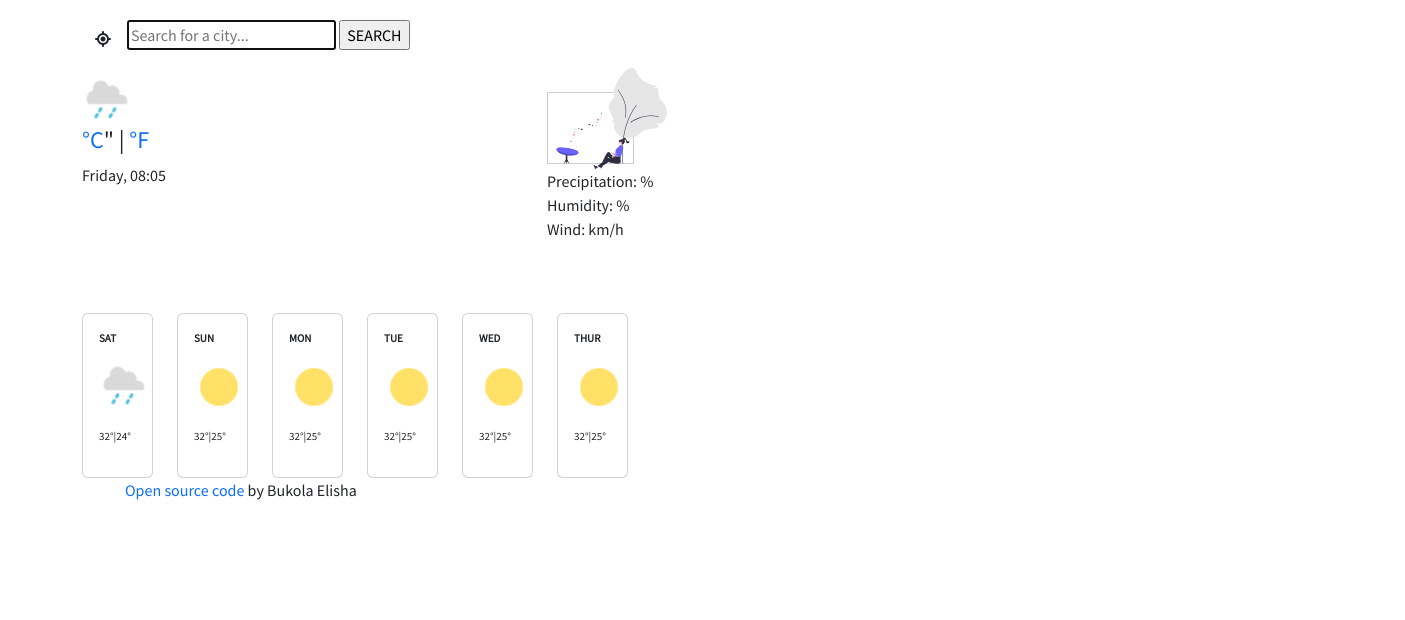
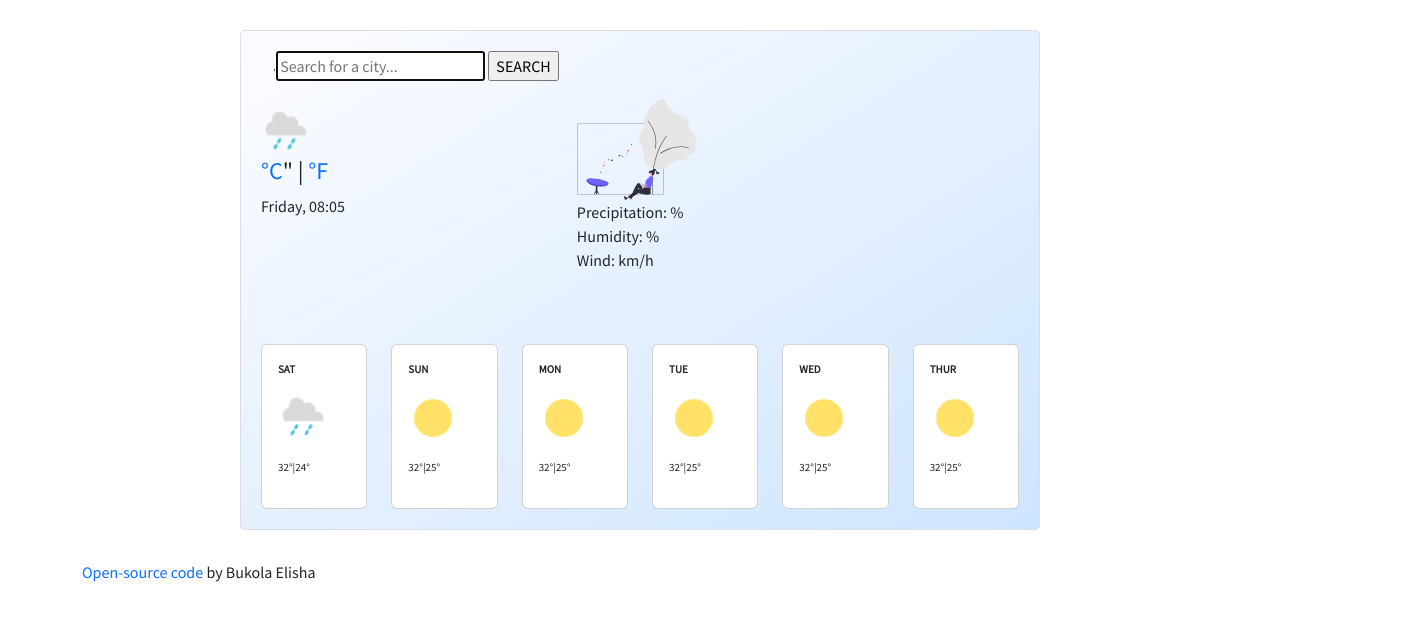
Before and after one commit to bukielady/my-weather-project, a plain HTML site: page index.html in a window 1280 px wide. Shown: the whole page, 1405 px wide, since content can reach past the window. Drawn offline with nearby package versions, Linux system fonts and the light colour scheme; a web font is replaced by a local one.

Commit message:
Added Border

```diff
--- a/index.html
+++ b/index.html
@@ -30,6 +30,7 @@
   </head>
   <body>
     <div class="container">
+      <div class="weather-app">
         <div class="row">
           <div class="col-1">
             <button class="btn" id="current-location-button">
@@ -83,7 +84,7 @@
         <br />
         <br />
         <div class="row">
-        <div class="col-1">
+          <div class="col-2">
             <div class="card">
               <div class="card-body">
                 <p class="weekdays">SAT</p>
@@ -94,7 +95,7 @@
               </div>
             </div>
           </div>
-        <div class="col-1">
+          <div class="col-2">
             <div class="card">
               <div class="card-body">
                 <p class="weekdays">SUN</p>
@@ -105,7 +106,7 @@
               </div>
             </div>
           </div>
-        <div class="col-1">
+          <div class="col-2">
             <div class="card">
               <div class="card-body">
                 <p class="weekdays">MON</p>
@@ -116,7 +117,7 @@
               </div>
             </div>
           </div>
-        <div class="col-1">
+          <div class="col-2">
             <div class="card">
               <div class="card-body">
                 <p class="weekdays">TUE</p>
@@ -127,7 +128,7 @@
               </div>
             </div>
           </div>
-        <div class="col-1">
+          <div class="col-2">
             <div class="card">
               <div class="card-body">
                 <p class="weekdays">WED</p>
@@ -138,7 +139,7 @@
               </div>
             </div>
           </div>
-        <div class="col-1">
+          <div class="col-2">
             <div class="card">
               <div class="card-body">
                 <p class="weekdays">THUR</p>
@@ -152,11 +153,15 @@
         </div>
       </div>
       <footer>
-      <a href="https://github.com/bukielady/my-weather-project" target="_blank"
-        >Open source code</a
+        <a
+          href="https://github.com/bukielady/my-weather-project"
+          target="_blank"
+          >Open-source code</a
         >
         by Bukola Elisha
       </footer>
+    </div>
+
     <script src="src/index.js"></script>
   </body>
 </html>
--- a/src/style.css
+++ b/src/style.css
@@ -11,11 +11,6 @@ ul {
   padding-left: 0;
   margin: 0;
 }
-footer {
-  font-family: "Source Sans Pro", sans-serif;
-  position: relative;
-  left: 125px;
-}
 .btn {
   margin: 0 auto;
   border-radius: 10px;
@@ -25,9 +20,6 @@ footer {
 }
 .container {
   font-family: "Source Sans Pro", sans-serif;
-  padding-top: 20px;
-  border-radius: 10px;
-  margin: 0 auto;
 }
 .fa-location-crosshairs {
   width: 200;
@@ -35,6 +27,15 @@ footer {
 .temperature {
   font-size: 11px;
 }
+.weather-app {
+  margin: 30px auto;
+  padding: 20px;
+  border: 1px solid #dadde1;
+  border-radius: 5px;
+  background: linear-gradient(to top left, #cee5ffff, #fcfcffff);
+  padding: ;
+  width: 800px;
+}
 .weekdays {
   font-size: 11px;
   font-weight: bold;
```
Lines whose indentation alone changed are shown as unchanged.
